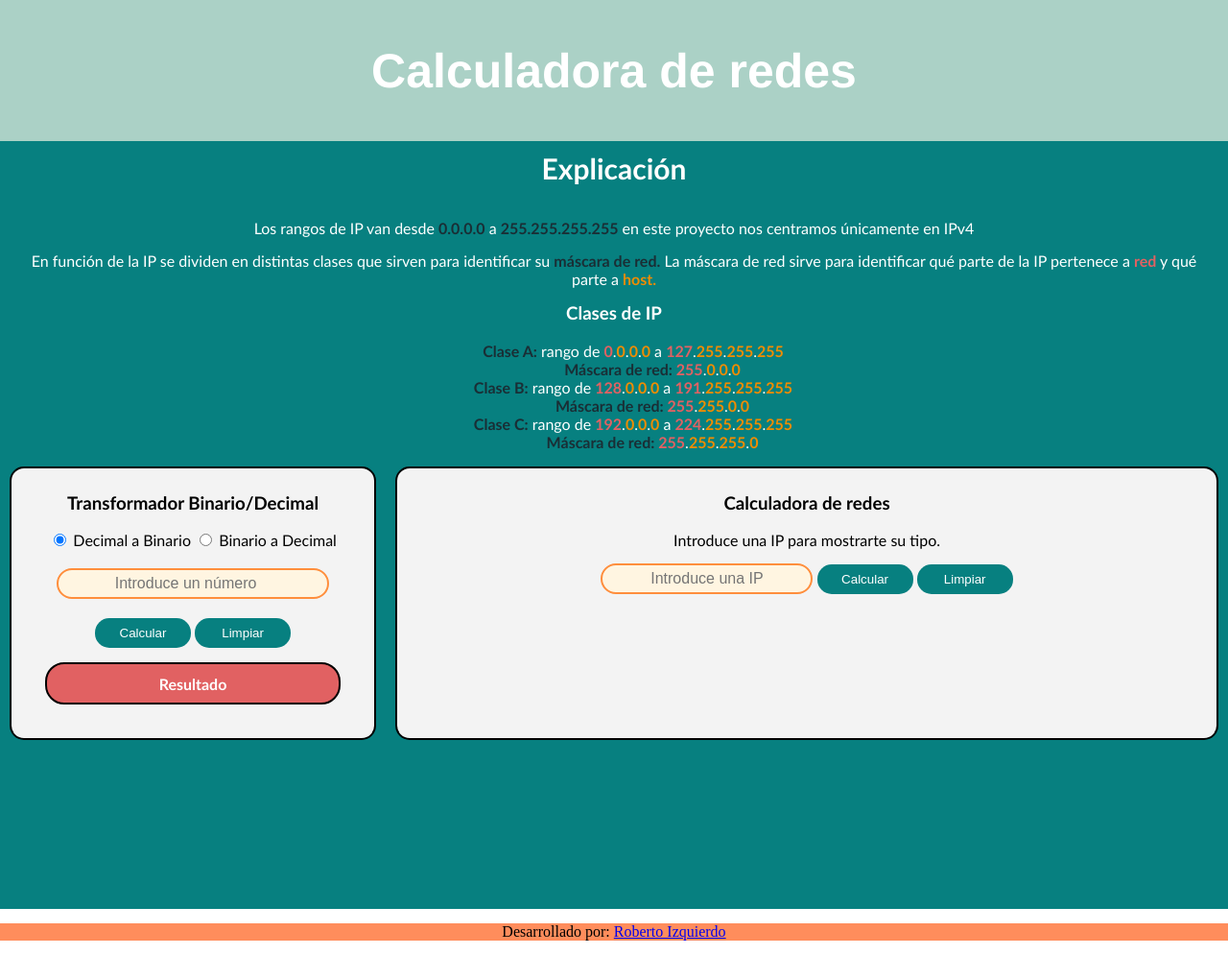
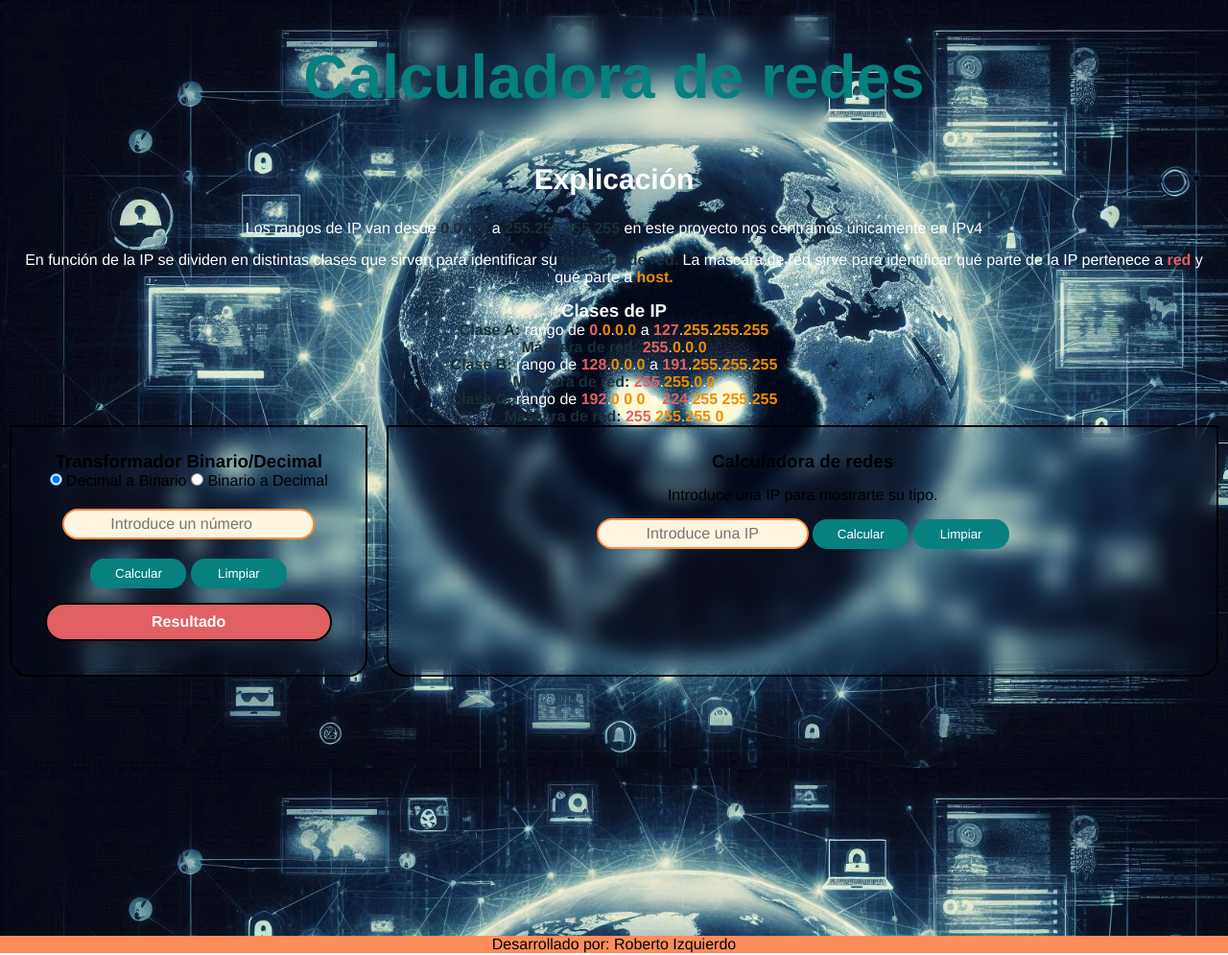
Before and after one commit to kabalera82/CalculadoraRedes, a plain HTML site: page index.html in a window 1280 px wide. Shown: the whole page at 96% size. Drawn offline with Linux system fonts and the light colour scheme.

Commit message:
css actualizacion

```diff
--- a/index.html
+++ b/index.html
@@ -9,6 +9,7 @@
 </head>
 <body>
     <header>
+        <div class="blured"></div>
         <h1>Calculadora de redes</h1>
     </header>
     <main>
--- a/script.js
+++ b/script.js
@@ -33,7 +33,7 @@ function cogerIp(){
 
 **********************************************************************************************/
 
-
+// Función para limpiar el resultado de la IP y el tipo de IP en el HTML.
 function limpiarIp() {
     document.getElementById("resultadoTipoIp").innerText = "";
 }
@@ -56,7 +56,7 @@ function transformar() {
     }
 };
 
-
+// Función para transformar de decimal a binario y mostrar el resultado en el HTML
 function decimalABinario(){
     let numDecimal = parseInt(document.getElementById("inputTransformador").value);
     // Si no es un número válido
@@ -75,6 +75,7 @@ function decimalABinario(){
     document.getElementById("resultadoTransformador").innerText = numBinario || "0"; // Si es 0, mostrar "0"
 }
 
+// Función para transformar de binario a decimal y mostrar el resultado en el HTML
 function binarioADecimal() {
     let binario;
     let resultado = 0;
@@ -102,6 +103,7 @@ function binarioADecimal() {
     document.getElementById("resultadoTransformador").innerText = resultado;
 }
 
+// Función para limpiar el input y el resultado del transformador en el HTML
 function limpiarTransformador() {
     document.getElementById("inputTransformador").value = "";
     document.getElementById("resultadoTransformador").innerText = "Resultado";
--- a/style.css
+++ b/style.css
@@ -1,15 +1,56 @@
-/* Cabeceras*/
+/* Se aplica a todos los elementos */
+*{
+    margin: 0; /* Quita el margen por defecto */
+    padding: 0; /* Quita el padding por defecto */
+    box-sizing: border-box; /* Hace que el tamaño de los elementos sea el mismo que el que se define */
+    list-style: none; /* Quita los puntos de las listas */
+    text-decoration: none !important; /* Quita la decoración de los enlaces */
+    color: inherit; /* Elimina el color por defecto de los elementos */
+    font-family: 'Franklin Gothic Medium', 'Arial Narrow', Arial, sans-serif; /* Fuente por defecto */;
+}
+/* Variables almacenadas en el root */
+:root {
+    --color1:#078080;
+    --color2: #FF8D5C;
+    --color3: #E16162;
+    --color4: #f08c00;
+    --color5: #f3f3f3;
+}
+/* Cargamos el cuerpo de la pagina con una imagen de fondo */
+body {
+    background-image: url(./assets/redes.webp); /* Imagen de fondo */
+    background-size: cover; /* Se ajusta al tamaño de la ventana */
+    width: 100vw; /* Ancho de la ventana en funcion del viewport */
+    height: 100vh; /* Alto de la ventana en funcion del viewport */
+}
+
+/* Estilo de la cabecera */
 header {
-    background-color: #abd1c6;
-    color: #FFFFFF;
-    margin: 0px;
-    padding: 1px;
+    width: 100%; /* Ancho del header 100% del body que es el 100% de la pantalla*/;
+    height: 20%; /* Alto del header 20% del body que es el 100% de la pantalla */
+    display: flex; /* Flexbox */
+    justify-content: center; /* Centra el contenido horizontalmente */
+    align-items: center; /* Centra el contenido verticalmente */
+    position: relative;
+
+}
+/* Estilo del div que hace el efecto de desenfoque */
+header .blured {
+    position: absolute;
+    width: 35%; /* Ancho del div 35% del body que es el 100% de la pantalla*/;
+    height: 80%; /* Alto del div 80% del body que es el 100% de la pantalla */
+    backdrop-filter: blur(10px); /* Aplica un desenfoque de fondo */
+    -webkit-backdrop-filter: blur(10px); /* Desenfoque para navegadores webkit */
+    border-radius: 0 0 20px 20px; /* Redondea las esquinas inferiores */
+    z-index: 0;
 }
 
 h1{
-    font-family:'Franklin Gothic Medium', 'Arial Narrow', Arial, sans-serif;
-    padding: 10px;
-    font-size: 50px;
+    position: relative;
+    color: var(--color1);
+    font-size: 4em;
+    z-index: 1;
+
 }
 
 h2{
@@ -32,7 +73,7 @@ body{
 
 main{
     font-family: 'Gill Sans', 'Gill Sans MT', Calibri, 'Trebuchet MS', sans-serif;
-    background-color: #078080;
+
     color: #FFFFFF;
     height: 100vh;
 }
@@ -63,24 +104,28 @@ ul{
 
 /* Contenedor del transformdor binario/decimal */
 #tranformadorBinarioDecimal{
-    background-color: #f3f3f3;
     color: #000000;
     flex-grow: 1;
     border: 2px solid;
     border-radius: 15px;
     margin-left: 10px;
     padding: 20px;
+    backdrop-filter: blur(10px); /* Aplica un desenfoque de fondo */
+    -webkit-backdrop-filter: blur(10px); /* Desenfoque para navegadores webkit */
+    border-radius: 0 0 20px 20px; /* Redondea las esquinas inferiores */
 }
 
 /* Contenedor de la calculadora de redes */
 #calculadoraRedes{
-    background-color: #f3f3f3;
     color: #000000;
     flex-grow: 10;
     border: 2px solid;
     border-radius: 15px;
     margin-right: 10px;
     padding: 20px;
+    backdrop-filter: blur(10px); /* Aplica un desenfoque de fondo */
+    -webkit-backdrop-filter: blur(10px); /* Desenfoque para navegadores webkit */
+    border-radius: 0 0 20px 20px; /* Redondea las esquinas inferiores */
 }
 
 
```
Also changed, not shown: assets/redes.webp (added).
